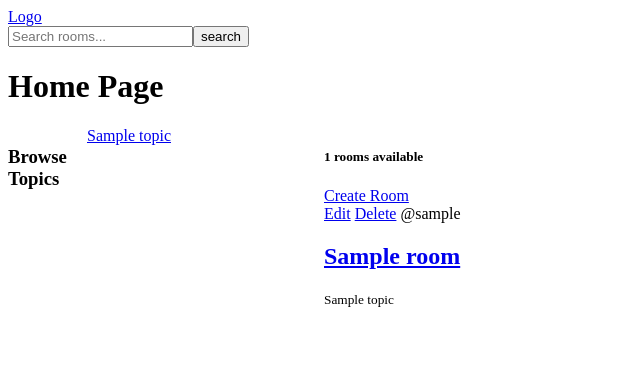
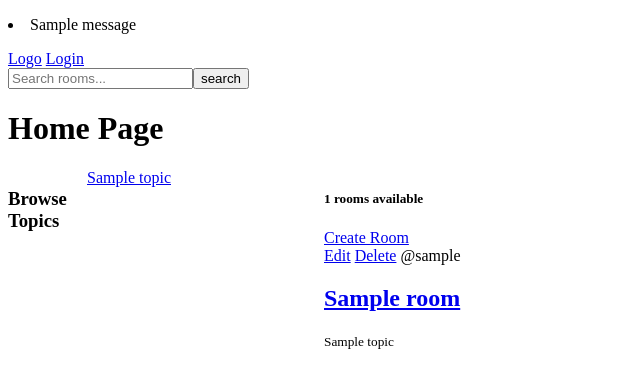
Before and after one commit to degisew/HubSpot, a Django app: page / in a window 1280 px wide. Shown: the top 388 px of the page, without its empty margins (0-640 px from the left). Run offline with Django 4.2, Linux system fonts and the light colour scheme; tables that the repository leaves empty hold one stand-in row (values such as "Sample post"); one stand-in notice (Sample message) is shown.

Commit message:
Added custom login

```diff
--- a/core/urls.py
+++ b/core/urls.py
@@ -1,5 +1,5 @@
 from django.urls import path
-from .views import home, room, create_room, update_room, delete_room
+from .views import home, room, create_room, update_room, delete_room, login_page
 
 
 urlpatterns = [
@@ -8,4 +8,5 @@ urlpatterns = [
     path('create-room/', create_room, name='create-room'),
     path('update-room/<str:pk>/', update_room, name='update-room'),
     path('delete-room/<str:pk>/', delete_room, name='delete-room'),
+    path('login/', login_page, name='login')
 ]
--- a/core/views.py
+++ b/core/views.py
@@ -1,4 +1,6 @@
 from django.shortcuts import redirect, render
+from django.contrib import messages
+from django.contrib.auth import models, login, logout, authenticate
 from django.db.models import Q
 from .models import Room, Topic
 from .forms import RoomForm
@@ -15,7 +17,22 @@ def home(request):
     room_count = rooms.count()
     return render(request, 'core/home.html', {'rooms': rooms, 'topics': topics, 'room_count': room_count})
 
+def login_page(request):
+    post_data = request.POST
+    username = post_data.get('username')
+    password = post_data.get('password')
 
+    try:
+        user = models.User.objects.get(username=username)
+    except:
+        messages.error(request, "User not found.")
+
+    auth_user = authenticate(request, username=username, password=password)
+    if auth_user is not None:
+            login(request, auth_user)
+            messages.success(request, 'Login success.')
+            return redirect('home')
+    return render(request, 'core/login.html')
 
 def room(request, pk):
     room = Room.objects.get(id=pk)
--- a/templates/index.html
+++ b/templates/index.html
@@ -7,6 +7,13 @@
     <link href="style.css" type="text/css" rel="stylesheet">
 </head>
 <body>
+    {% if messages %}
+<p class="messages">
+    {% for message in messages %}
+    <li{% if message.tags %} class="{{ message.tags }}"{% endif %}>{{ message }}</li>
+    {% endfor %}
+</p>
+{% endif %}
     {% include 'navbar.html' %}
     {% block content %}
 
--- a/templates/navbar.html
+++ b/templates/navbar.html
@@ -1,5 +1,5 @@
 <a href="/">Logo</a>
-
+<a href="{% url 'login' %}">Login</a>
 <form action="{% url 'home' %}" method="GET">
     <input type="text" name='qs' placeholder="Search rooms..."><input type="submit" value="search">
 </form>
```
Also changed, not shown: core/templates/core/login.html (added, +14 -0 lines).
